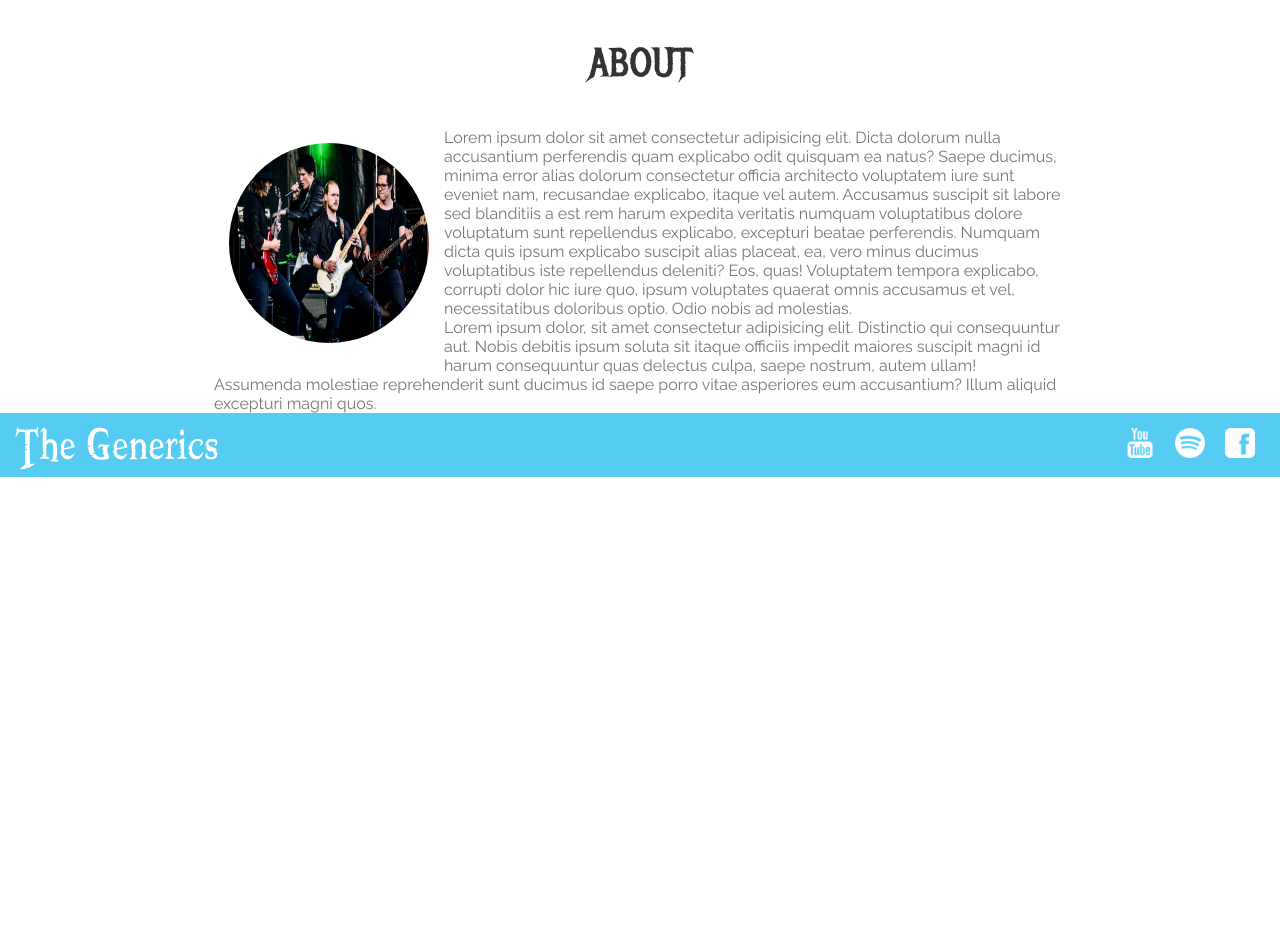
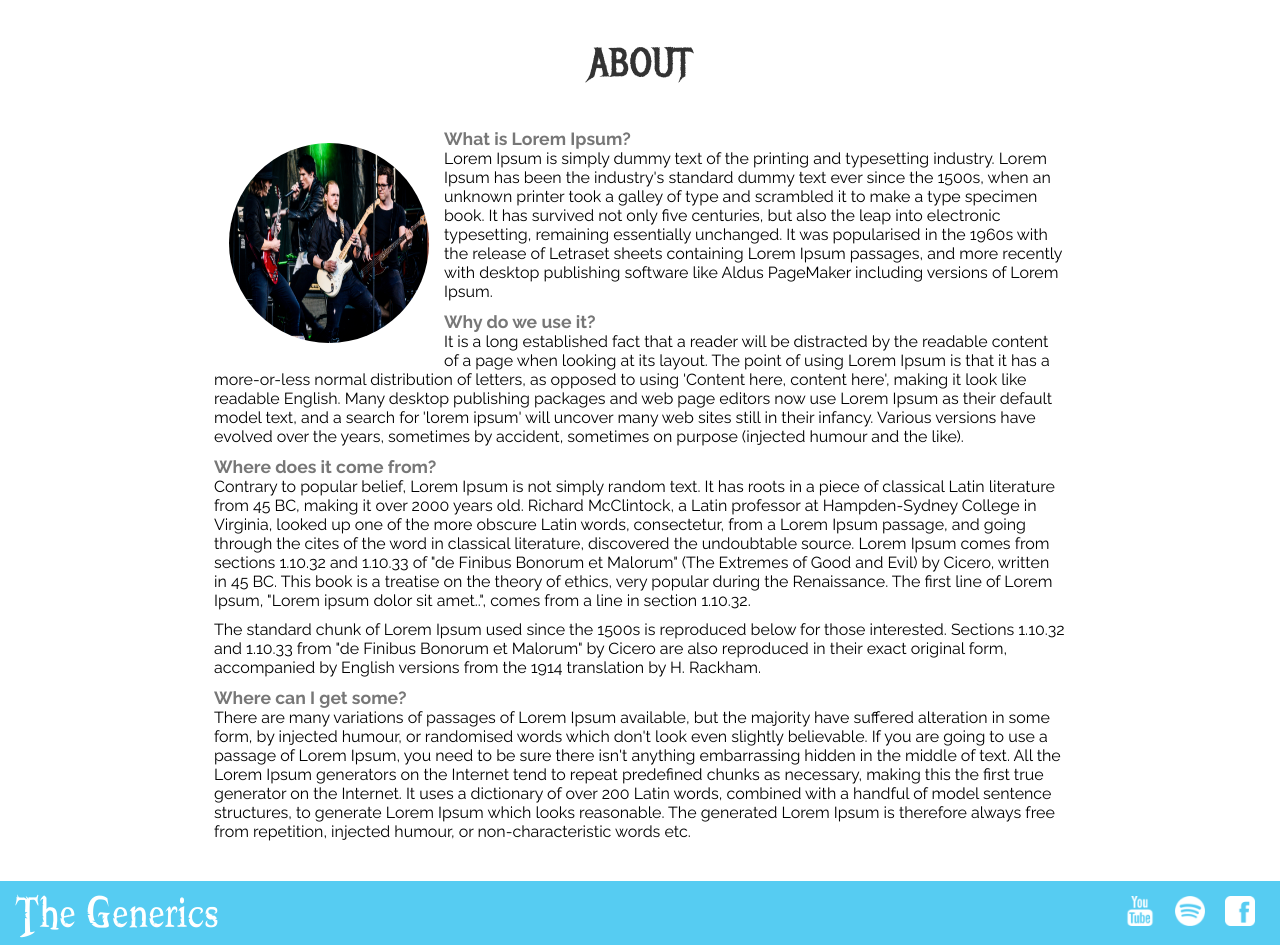
Before and after one commit to BDunnCode/BandWebsiteA, a plain HTML site: page About.html in a window 1280 px wide. Shown: the part 201-1146 px from the top of the page. Before the commit the page ends 800 px from the top, so only its background shows below. Drawn offline with Linux system fonts and the light colour scheme; files whose address does not match are found by name.

Commit message:
Fix spacing issue due to lack of text content on about page

```diff
--- a/About.html
+++ b/About.html
@@ -26,27 +26,65 @@
     <section class="content-section container">
       <h2 class="section-header">ABOUT</h2>
       <img class="about-band-image" src="TempImages/Band Members.png" />
+      <h3 class="about-p-header">What is Lorem Ipsum?</h3>
       <p>
-        Lorem ipsum dolor sit amet consectetur adipisicing elit. Dicta dolorum
-        nulla accusantium perferendis quam explicabo odit quisquam ea natus?
-        Saepe ducimus, minima error alias dolorum consectetur officia architecto
-        voluptatem iure sunt eveniet nam, recusandae explicabo, itaque vel
-        autem. Accusamus suscipit sit labore sed blanditiis a est rem harum
-        expedita veritatis numquam voluptatibus dolore voluptatum sunt
-        repellendus explicabo, excepturi beatae perferendis. Numquam dicta quis
-        ipsum explicabo suscipit alias placeat, ea, vero minus ducimus
-        voluptatibus iste repellendus deleniti? Eos, quas! Voluptatem tempora
-        explicabo, corrupti dolor hic iure quo, ipsum voluptates quaerat omnis
-        accusamus et vel, necessitatibus doloribus optio. Odio nobis ad
-        molestias.
+        Lorem Ipsum is simply dummy text of the printing and typesetting
+        industry. Lorem Ipsum has been the industry's standard dummy text ever
+        since the 1500s, when an unknown printer took a galley of type and
+        scrambled it to make a type specimen book. It has survived not only five
+        centuries, but also the leap into electronic typesetting, remaining
+        essentially unchanged. It was popularised in the 1960s with the release
+        of Letraset sheets containing Lorem Ipsum passages, and more recently
+        with desktop publishing software like Aldus PageMaker including versions
+        of Lorem Ipsum.
+      </p>
+      <h3 class="about-p-header">Why do we use it?</h3>
+      <p>
+        It is a long established fact that a reader will be distracted by the
+        readable content of a page when looking at its layout. The point of
+        using Lorem Ipsum is that it has a more-or-less normal distribution of
+        letters, as opposed to using 'Content here, content here', making it
+        look like readable English. Many desktop publishing packages and web
+        page editors now use Lorem Ipsum as their default model text, and a
+        search for 'lorem ipsum' will uncover many web sites still in their
+        infancy. Various versions have evolved over the years, sometimes by
+        accident, sometimes on purpose (injected humour and the like).
+      </p>
+      <h3 class="about-p-header">Where does it come from?</h3>
+      <p>
+        Contrary to popular belief, Lorem Ipsum is not simply random text. It
+        has roots in a piece of classical Latin literature from 45 BC, making it
+        over 2000 years old. Richard McClintock, a Latin professor at
+        Hampden-Sydney College in Virginia, looked up one of the more obscure
+        Latin words, consectetur, from a Lorem Ipsum passage, and going through
+        the cites of the word in classical literature, discovered the
+        undoubtable source. Lorem Ipsum comes from sections 1.10.32 and 1.10.33
+        of "de Finibus Bonorum et Malorum" (The Extremes of Good and Evil) by
+        Cicero, written in 45 BC. This book is a treatise on the theory of
+        ethics, very popular during the Renaissance. The first line of Lorem
+        Ipsum, "Lorem ipsum dolor sit amet..", comes from a line in section
+        1.10.32.
       </p>
       <p>
-        Lorem ipsum dolor, sit amet consectetur adipisicing elit. Distinctio qui
-        consequuntur aut. Nobis debitis ipsum soluta sit itaque officiis impedit
-        maiores suscipit magni id harum consequuntur quas delectus culpa, saepe
-        nostrum, autem ullam! Assumenda molestiae reprehenderit sunt ducimus id
-        saepe porro vitae asperiores eum accusantium? Illum aliquid excepturi
-        magni quos.
+        The standard chunk of Lorem Ipsum used since the 1500s is reproduced
+        below for those interested. Sections 1.10.32 and 1.10.33 from "de
+        Finibus Bonorum et Malorum" by Cicero are also reproduced in their exact
+        original form, accompanied by English versions from the 1914 translation
+        by H. Rackham.
+      </p>
+      <h3 class="about-p-header">Where can I get some?</h3>
+      <p>
+        There are many variations of passages of Lorem Ipsum available, but the
+        majority have suffered alteration in some form, by injected humour, or
+        randomised words which don't look even slightly believable. If you are
+        going to use a passage of Lorem Ipsum, you need to be sure there isn't
+        anything embarrassing hidden in the middle of text. All the Lorem Ipsum
+        generators on the Internet tend to repeat predefined chunks as
+        necessary, making this the first true generator on the Internet. It uses
+        a dictionary of over 200 Latin words, combined with a handful of model
+        sentence structures, to generate Lorem Ipsum which looks reasonable. The
+        generated Lorem Ipsum is therefore always free from repetition, injected
+        humour, or non-characteristic words etc.
       </p>
     </section>
     <footer>
--- a/styles.css
+++ b/styles.css
@@ -152,12 +152,25 @@ CONTENT
   margin: 40px 0;
 }
 
+.about-p-header {
+  font-size: 1.1em;
+}
+
 .about-band-image {
   float: left;
   height: 200px;
   width: 200px;
   margin: 15px;
   border-radius: 50%;
+}
+
+.content-section p {
+  margin-bottom: 10px;
+  color: black;
+}
+
+.content-section p:last-child {
+  margin-bottom: 40px;
 }
 
 .tour-stop {
```
